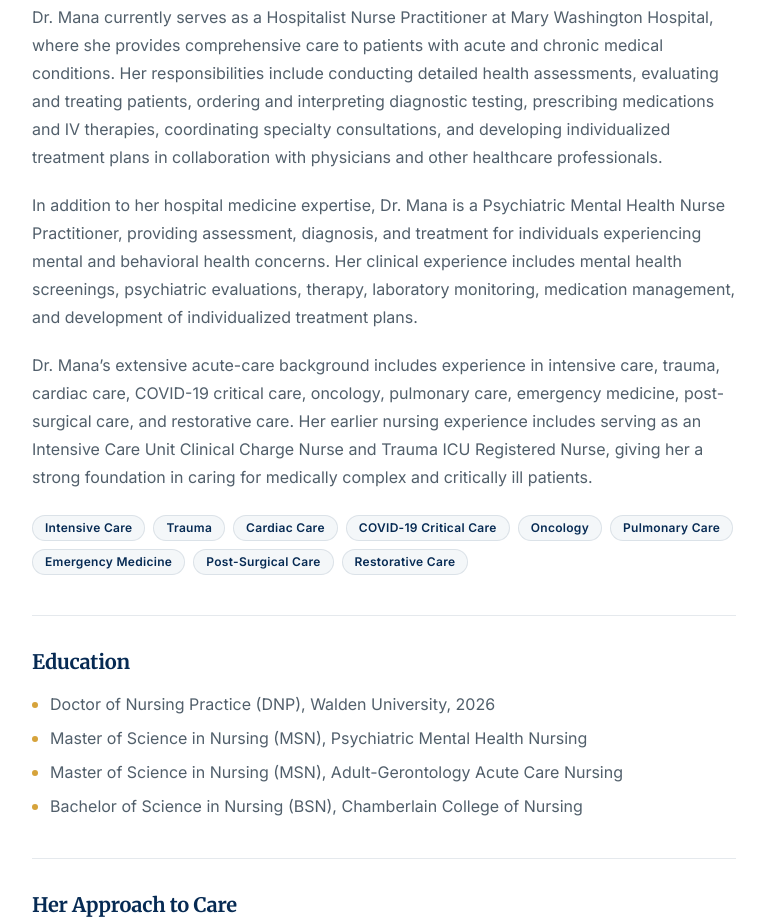
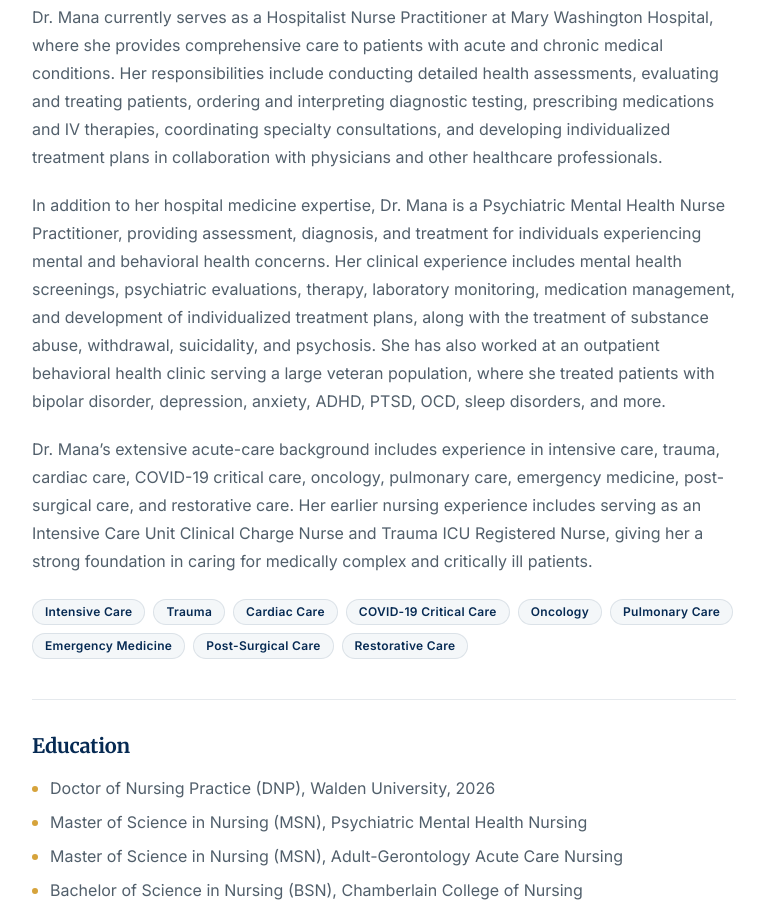
Before and after one commit to humphreyianuh-leo/kampiedaMedicalGroup.com, a website: page gissella-mana.html in a window 1280 px wide. Shown: the part 931-1853 px from the top of the page, without its empty margins (256-1021 px from the left). Drawn offline with nearby package versions, Linux system fonts and the light colour scheme.

Commit message:
Expand Dr. Mana's psychiatric bio with more clinical experience
Adds substance abuse, withdrawal, suicidality, and psychosis to her
psychiatric clinical experience, plus a sentence on her outpatient
behavioral health clinic work serving a large veteran population
(bipolar disorder, depression, anxiety, ADHD, PTSD, OCD, sleep
disorders, and more).

Co-Authored-By: Claude Sonnet 5 <noreply@anthropic.com>

```diff
--- a/gissella-mana.html
+++ b/gissella-mana.html
@@ -192,7 +192,7 @@
 
     <p class="mt-5 text-charcoal/75 leading-[1.75]">Dr. Mana currently serves as a Hospitalist Nurse Practitioner at Mary Washington Hospital, where she provides comprehensive care to patients with acute and chronic medical conditions. Her responsibilities include conducting detailed health assessments, evaluating and treating patients, ordering and interpreting diagnostic testing, prescribing medications and IV therapies, coordinating specialty consultations, and developing individualized treatment plans in collaboration with physicians and other healthcare professionals.</p>
 
-    <p class="mt-5 text-charcoal/75 leading-[1.75]">In addition to her hospital medicine expertise, Dr. Mana is a Psychiatric Mental Health Nurse Practitioner, providing assessment, diagnosis, and treatment for individuals experiencing mental and behavioral health concerns. Her clinical experience includes mental health screenings, psychiatric evaluations, therapy, laboratory monitoring, medication management, and development of individualized treatment plans.</p>
+    <p class="mt-5 text-charcoal/75 leading-[1.75]">In addition to her hospital medicine expertise, Dr. Mana is a Psychiatric Mental Health Nurse Practitioner, providing assessment, diagnosis, and treatment for individuals experiencing mental and behavioral health concerns. Her clinical experience includes mental health screenings, psychiatric evaluations, therapy, laboratory monitoring, medication management, and development of individualized treatment plans, along with the treatment of substance abuse, withdrawal, suicidality, and psychosis. She has also worked at an outpatient behavioral health clinic serving a large veteran population, where she treated patients with bipolar disorder, depression, anxiety, ADHD, PTSD, OCD, sleep disorders, and more.</p>
 
     <p class="mt-5 text-charcoal/75 leading-[1.75]">Dr. Mana&rsquo;s extensive acute-care background includes experience in intensive care, trauma, cardiac care, COVID-19 critical care, oncology, pulmonary care, emergency medicine, post-surgical care, and restorative care. Her earlier nursing experience includes serving as an Intensive Care Unit Clinical Charge Nurse and Trauma ICU Registered Nurse, giving her a strong foundation in caring for medically complex and critically ill patients.</p>
 
```
Also changed, not shown: index.html (+1 -1 lines).
